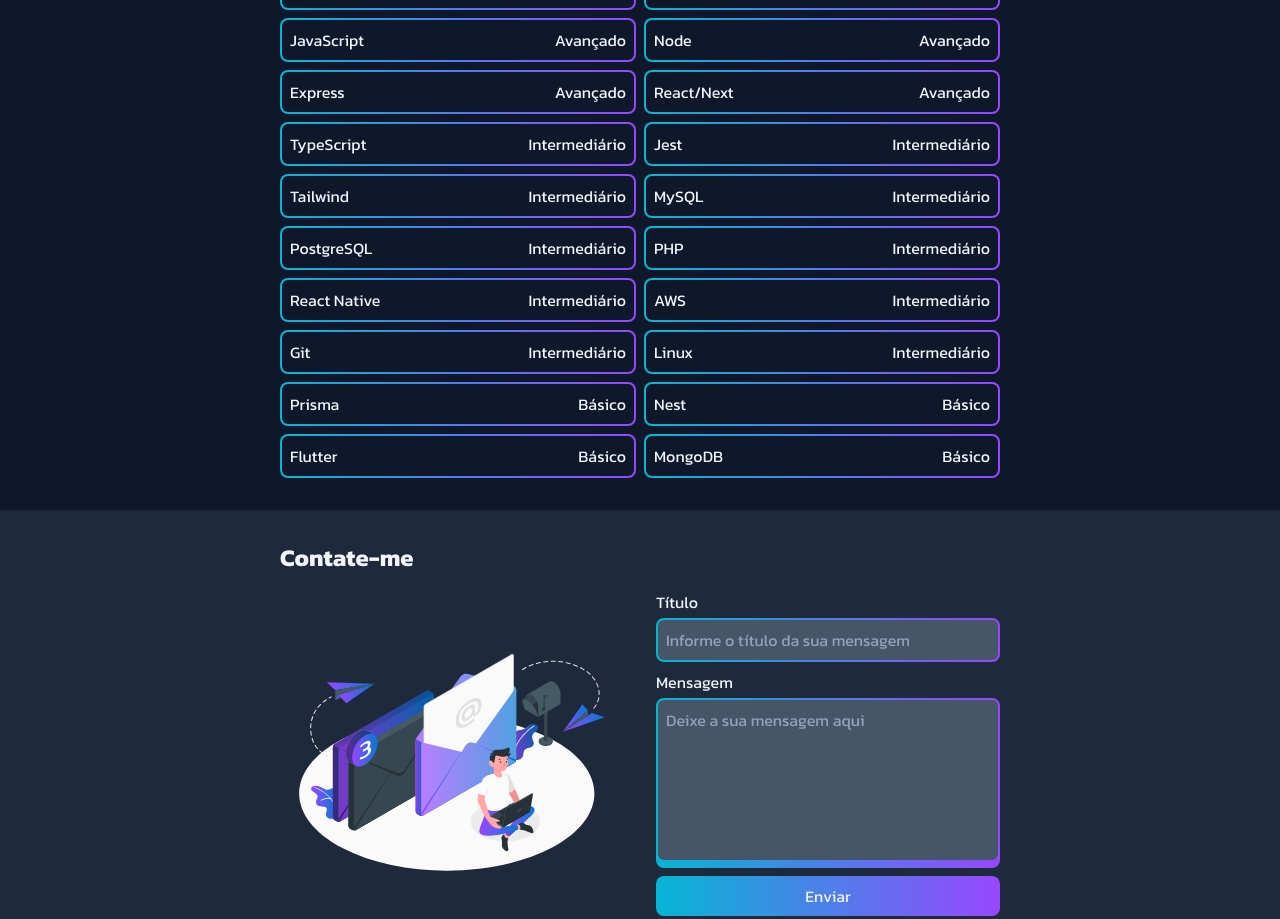
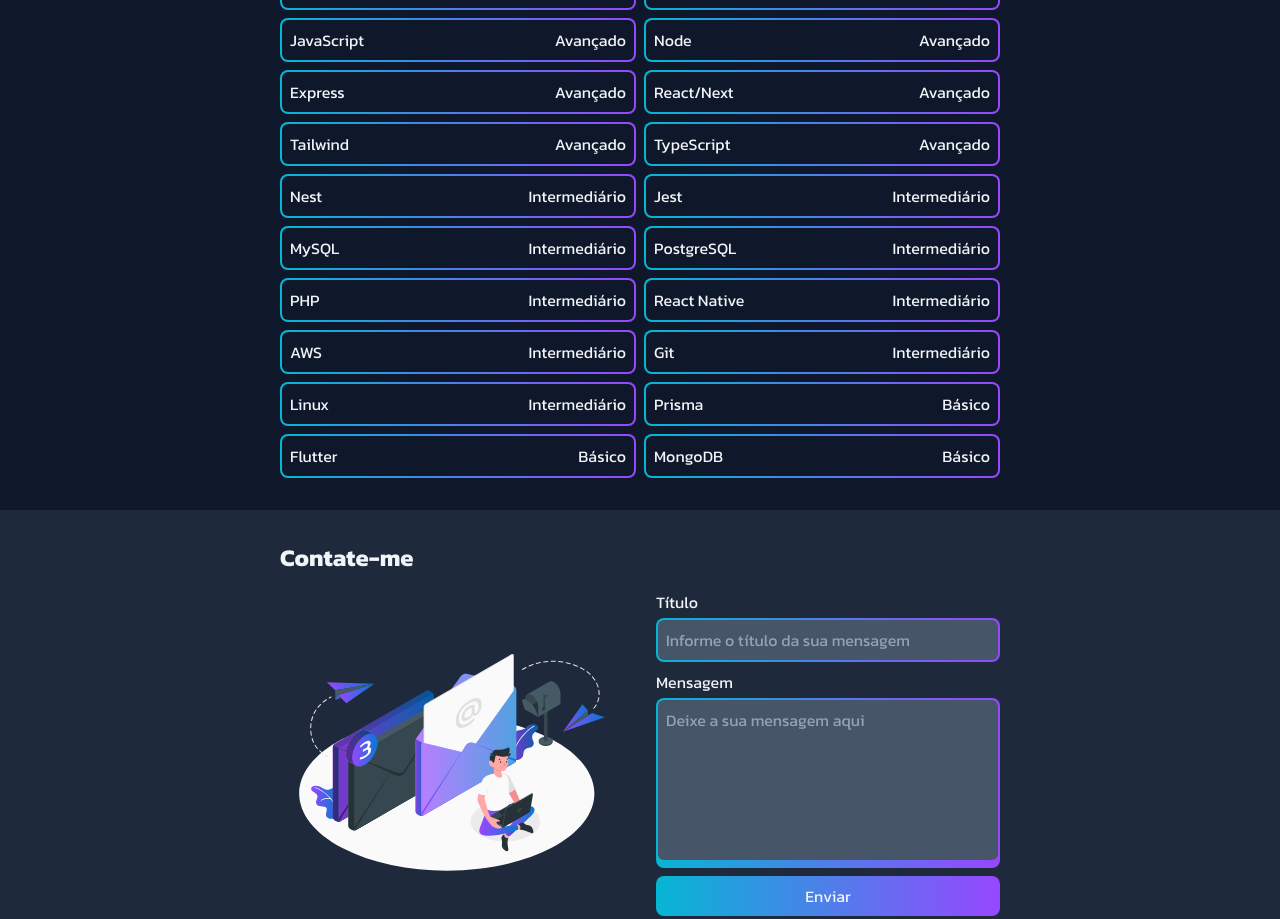
Before and after one commit to matheuspbmarques/portfolio, a Next.js app: page / in a window 1280 px wide. Shown: the part 899-1818 px from the top of the page. Built offline with nearby package versions, Linux system fonts and the light colour scheme.

Commit message:
level knowledge changed

```diff
--- a/configs/technologiesList.ts
+++ b/configs/technologiesList.ts
@@ -31,15 +31,19 @@ const technologiesList:Array<TechnologiesListProps> = [
         level: 'advanced'
     },
     {
+        name: 'Tailwind',
+        level: 'advanced'
+    },
+    {
         name: 'TypeScript',
+        level: 'advanced'
+    },
+    {
+        name: 'Nest',
         level: 'intermedium'
     },
     {
         name: 'Jest',
-        level: 'intermedium'
-    },
-    {
-        name: 'Tailwind',
         level: 'intermedium'
     },
     {
@@ -75,10 +79,6 @@ const technologiesList:Array<TechnologiesListProps> = [
         level: 'basic'
     },
     {
-        name: 'Nest',
-        level: 'basic'
-    },
-    {
         name: 'Flutter',
         level: 'basic'
     },
```
